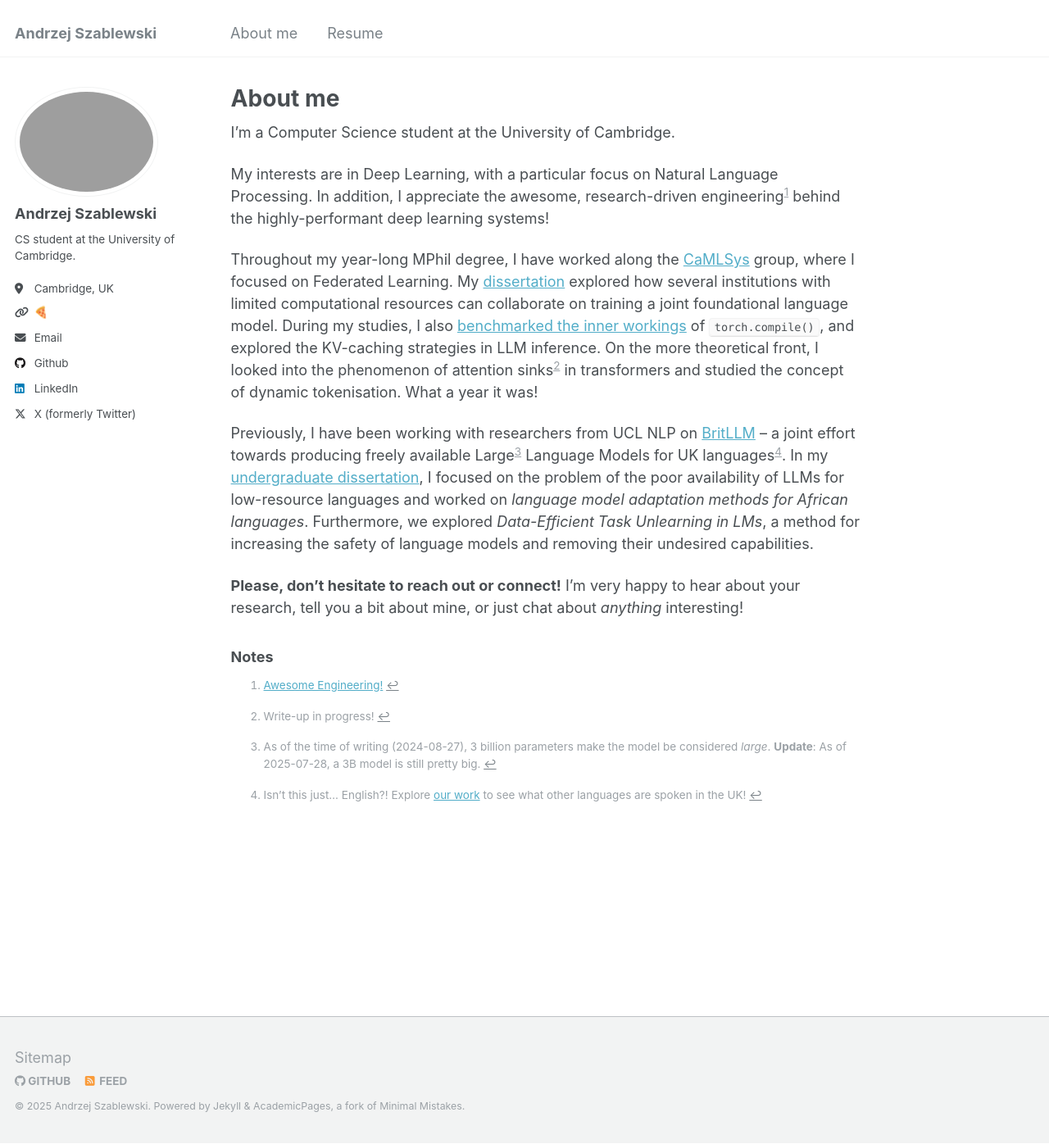
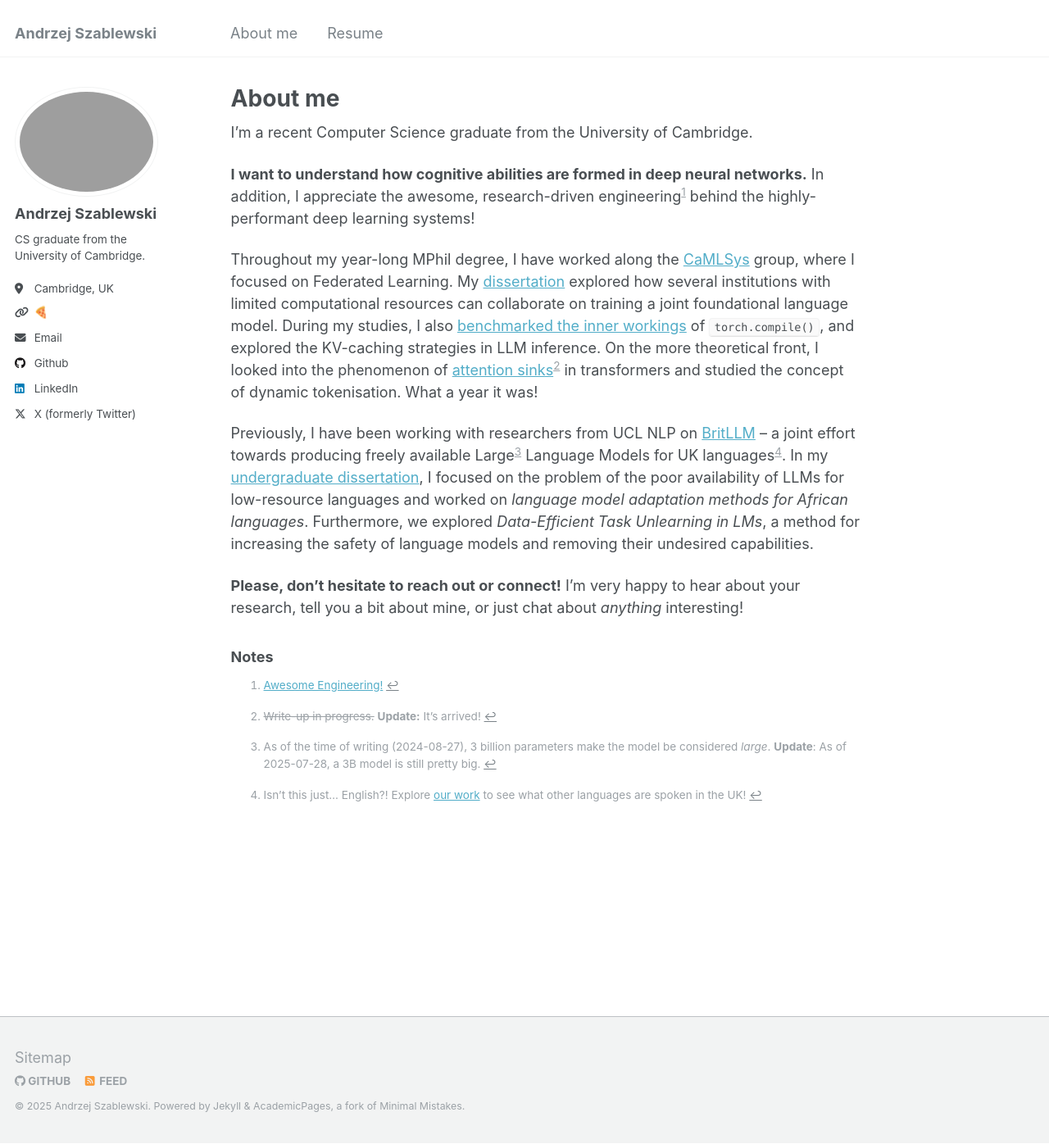
Before and after one commit to andrzejszablewski/andrzejszablewski.github.io, a Jekyll site: the page built from _pages/about.md, in a window 1280 px wide and 1396 px high. Shown: the whole window at 82% size. Built offline with Jekyll 4.4.1, drawn with Linux system fonts in a browser that asks for light colours.

Commit message:
Updates!
Signed-off-by: TheRootOf3 <aceszablewski@gmail.com>

```diff
--- a/_config.yml
+++ b/_config.yml
@@ -24,7 +24,7 @@ author:
   avatar           : "profile_frog.jpg"
   name             : "Andrzej Szablewski"
   pronouns         : "" # example: "she/her"
-  bio              : "CS student at the University of Cambridge."
+  bio              : "CS graduate from the University of Cambridge."
   location         : "Cambridge, UK"
   employer         : #
   uri              : http://therootof3.github.io/pizza
--- a/_pages/about.md
+++ b/_pages/about.md
@@ -7,11 +7,11 @@ redirect_from:
   - /about.html
 ---
 
-I'm a Computer Science student at the University of Cambridge.
+I'm a recent Computer Science graduate from the University of Cambridge.
 
-My interests are in Deep Learning, with a particular focus on Natural Language Processing. In addition, I appreciate the awesome, research-driven engineering[^1] behind the highly-performant deep learning systems!
+**I want to understand how cognitive abilities are formed in deep neural networks.** In addition, I appreciate the awesome, research-driven engineering[^1] behind the highly-performant deep learning systems!
 
-Throughout my year-long MPhil degree, I have worked along the [CaMLSys](https://mlsys.cst.cam.ac.uk) group, where I focused on Federated Learning. My [dissertation](/files/mphil_dissertation.pdf) explored how several institutions with limited computational resources can collaborate on training a joint foundational language model. During my studies, I also [benchmarked the inner workings](/files/torch_compile.pdf) of `torch.compile()`, and explored the KV-caching strategies in LLM inference. On the more theoretical front, I looked into the phenomenon of attention sinks[^2] in transformers and studied the concept of dynamic tokenisation. What a year it was!
+Throughout my year-long MPhil degree, I have worked along the [CaMLSys](https://mlsys.cst.cam.ac.uk) group, where I focused on Federated Learning. My [dissertation](/files/mphil_dissertation.pdf) explored how several institutions with limited computational resources can collaborate on training a joint foundational language model. During my studies, I also [benchmarked the inner workings](/files/torch_compile.pdf) of `torch.compile()`, and explored the KV-caching strategies in LLM inference. On the more theoretical front, I looked into the phenomenon of [attention sinks](https://github.com/TheRootOf3/understanding-attention-sinks)[^2] in transformers and studied the concept of dynamic tokenisation. What a year it was!
 
 Previously, I have been working with researchers from UCL NLP on [BritLLM](https://llm.org.uk/) -- a joint effort towards producing freely available Large[^3] Language Models for UK languages[^4]. In my [undergraduate dissertation](/files/undergrad_dissertation.pdf), I focused on the problem of the poor availability of LLMs for low-resource languages and worked on _language model adaptation methods for African languages_. Furthermore, we explored _Data-Efficient Task Unlearning in LMs_, a method for increasing the safety of language models and removing their undesired capabilities.
 
@@ -20,6 +20,6 @@ Previously, I have been working with researchers from UCL NLP on [BritLLM](https
 ### Notes
 
 [^1]: [Awesome Engineering!](https://huggingface.co/blog/bloom-megatron-deepspeed)
-[^2]: Write-up in progress!
+[^2]: <del>Write-up in progress.</del> **Update:** It's arrived!
 [^3]: As of the time of writing (2024-08-27), 3 billion parameters make the model be considered _large_. **Update**: As of 2025-07-28, a 3B model is still pretty big.
 [^4]: Isn't this just... English?! Explore [our work](https://llm.org.uk/) to see what other languages are spoken in the UK!
```
